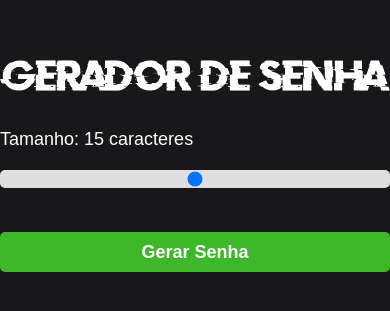
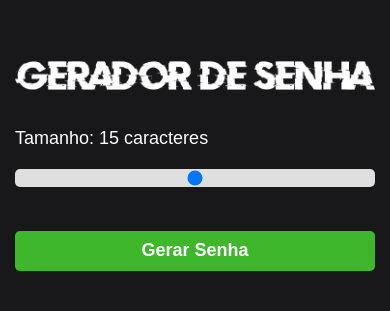
Before and after one commit to joaovictor-jv/Gerador-de-Senha, a plain HTML site: page index.html in a window 390 px wide. Shown: the part 249-560 px from the top of the page. Drawn offline with Linux system fonts and the light colour scheme.

Commit message:
melhorando visual

```diff
--- a/style.css
+++ b/style.css
@@ -109,3 +109,9 @@ body {
     bottom: 50px;
     opacity: 1;
 }
+
+@media screen and (max-width: 600px) {
+    body {
+        padding: 15px;
+    }
+}
```
